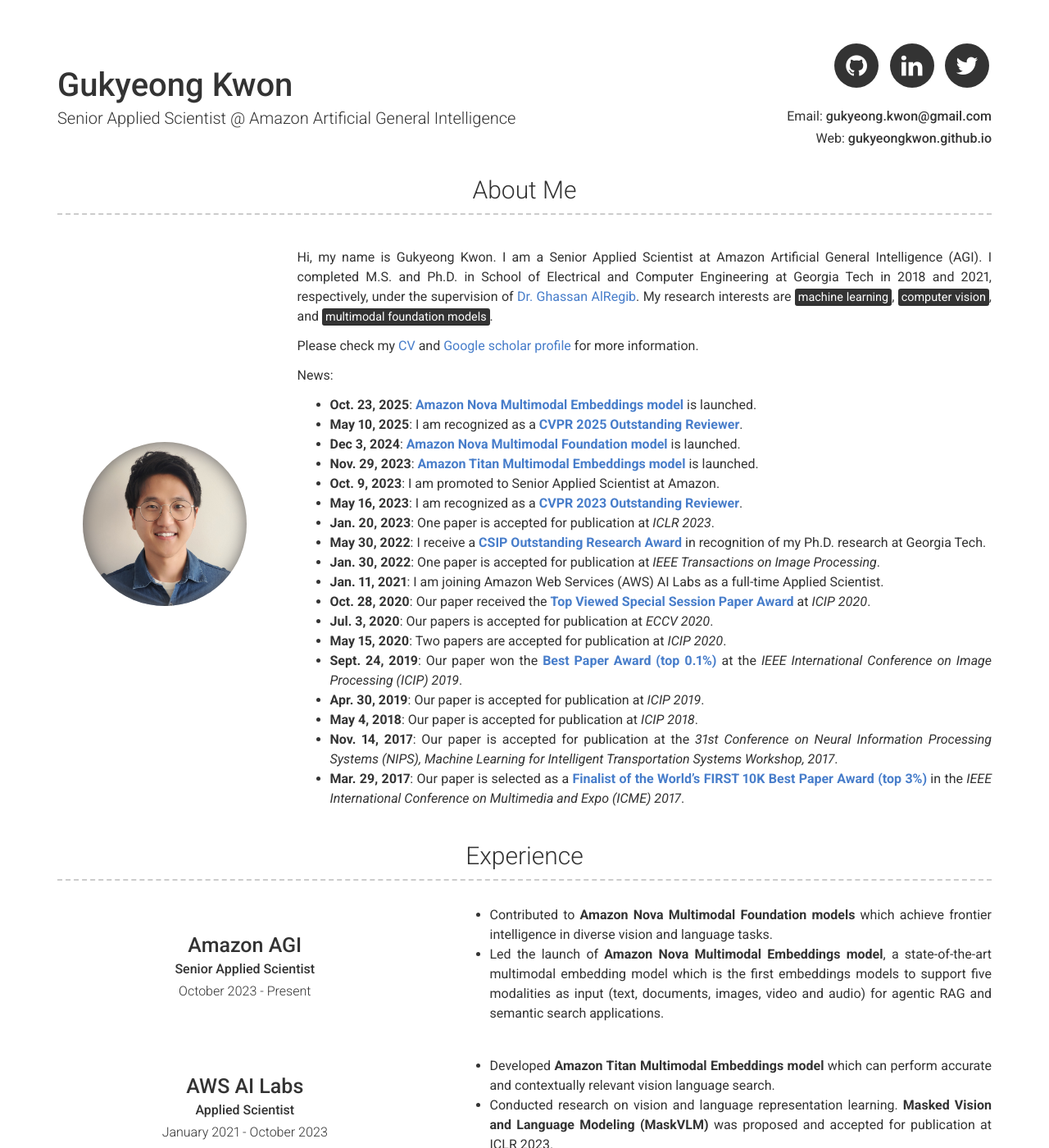
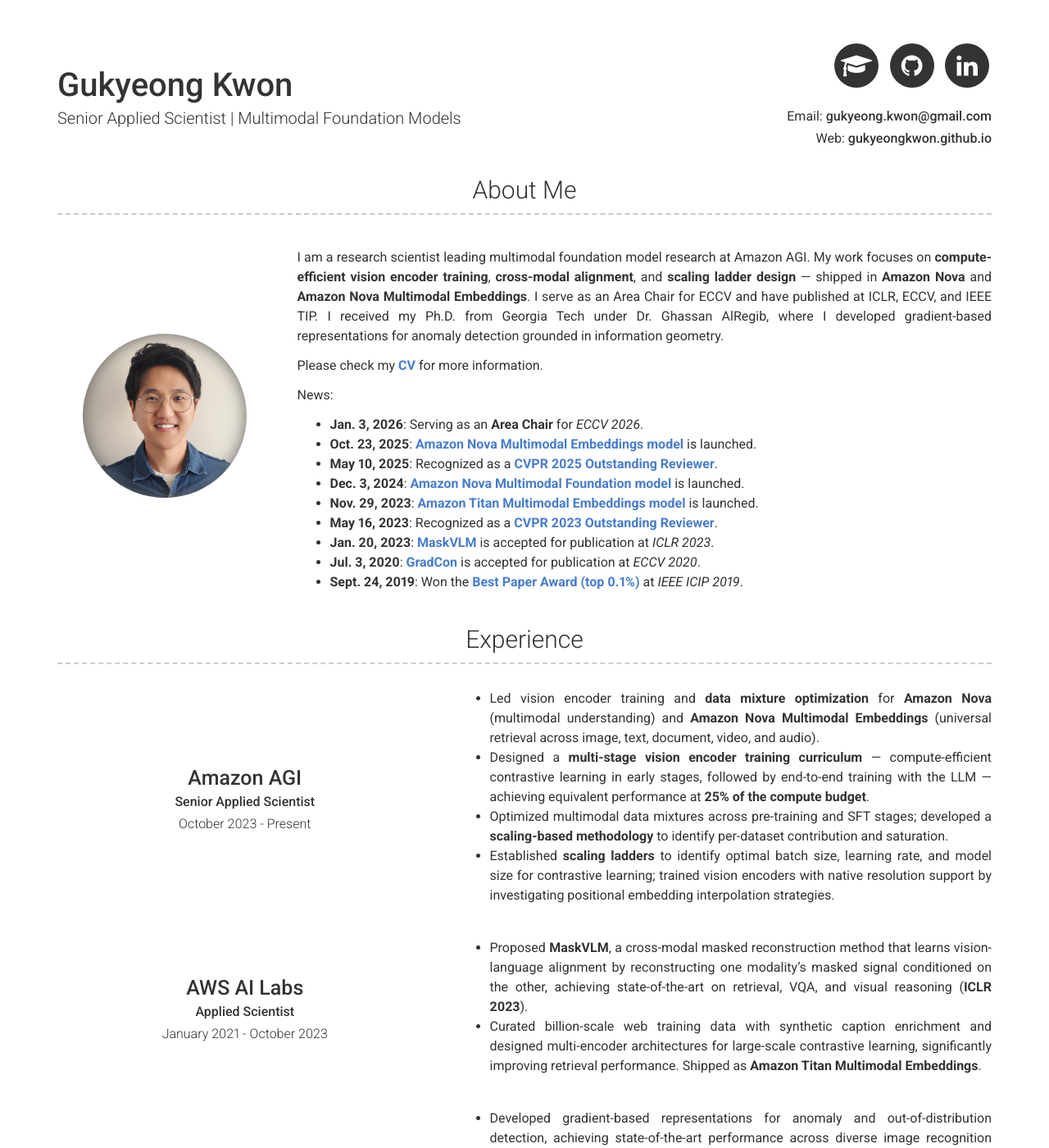
Before and after one commit to gukyeongkwon/gukyeongkwon.github.io, a Jekyll site: the page built from index.md, in a window 1280 px wide and 1400 px high. Shown: the whole window at 82% size. Built offline with Jekyll 4.4.1, drawn with Linux system fonts in a browser that asks for light colours; some of the changed text lies outside the part shown.

Commit message:
Overall resume/website update, adding the Google Scholar icon

```diff
--- a/_config.yml
+++ b/_config.yml
@@ -4,12 +4,13 @@ repository: gukyeongkwon/website
 
 # Personal info
 name: Gukyeong Kwon
-title: Senior Applied Scientist @ Amazon Artificial General Intelligence
+title: Senior Applied Scientist | Multimodal Foundation Models
 email: gukyeong.kwon@gmail.com
 website: gukyeongkwon.github.io
 
 # Social links
-twitter_username: GukyeongKwon
+# twitter_username: GukyeongKwon
+google_scholar_url: https://scholar.google.com/citations?user=So9yfEQAAAAJ
 github_username:  gukyeongkwon
 linkedin_username: gukyeong-kwon
 # twitter_username: jekyllrb
@@ -28,29 +29,34 @@ linkedin_username: gukyeong-kwon
 # about_title: About Me (Use this to override about section title)
 about_profile_image: images/Gukyeong_12302020_square.jpg
 about_content: | # this will include new lines to allow paragraphs
-  Hi, my name is Gukyeong Kwon. I am a Senior Applied Scientist at Amazon Artificial General Intelligence (AGI). I completed M.S. and Ph.D. in School of Electrical and Computer Engineering at Georgia Tech in 2018 and 2021, respectively, under the supervision of [Dr. Ghassan AlRegib](https://ghassanalregib.info/){:target="_blank"}. My research interests are <mark>machine learning</mark>, <mark>computer vision</mark>, and <mark>multimodal foundation models</mark>.
+  I am a research scientist leading multimodal foundation model research at Amazon AGI. My work focuses on **compute-efficient vision encoder training**, **cross-modal alignment**, and **scaling ladder design** --- shipped in **Amazon Nova** and **Amazon Nova Multimodal Embeddings**. I serve as an Area Chair for ECCV and have published at ICLR, ECCV, and IEEE TIP. I received my Ph.D. from Georgia Tech under Dr. Ghassan AlRegib, where I developed gradient-based representations for anomaly detection grounded in information geometry.
 
-  Please check my [CV](resume/Gukyeong_Kwon_Resume.pdf){:target="_blank"} and [Google scholar profile](https://scholar.google.com/citations?user=So9yfEQAAAAJ&hl=en&oi=ao){:target="_blank"} for more information.
+  Please check my [**CV**](resume/Gukyeong_Kwon_Resume.pdf){:target="_blank"} for more information.
 
   News:
+    - **Jan. 3, 2026**: Serving as an **Area Chair** for *ECCV 2026*.
     - **Oct. 23, 2025**: [**Amazon Nova Multimodal Embeddings model**](https://aws.amazon.com/blogs/aws/amazon-nova-multimodal-embeddings-now-available-in-amazon-bedrock/) is launched.
-    - **May 10, 2025**: I am recognized as a [**CVPR 2025 Outstanding Reviewer**](https://cvpr.thecvf.com/Conferences/2025/ProgramCommittee#all-outstanding-reviewer).
-    - **Dec 3, 2024**: [**Amazon Nova Multimodal Foundation model**](https://www.aboutamazon.com/news/aws/amazon-nova-artificial-intelligence-bedrock-aws) is launched.
+    - **May 10, 2025**: Recognized as a [**CVPR 2025 Outstanding Reviewer**](https://cvpr.thecvf.com/Conferences/2025/ProgramCommittee#all-outstanding-reviewer).
+    - **Dec. 3, 2024**: [**Amazon Nova Multimodal Foundation model**](https://www.aboutamazon.com/news/aws/amazon-nova-artificial-intelligence-bedrock-aws) is launched.
     - **Nov. 29, 2023**: [**Amazon Titan Multimodal Embeddings model**](https://www.amazon.science/blog/amazon-web-services-releases-two-new-titan-vision-language-models) is launched.
-    - **Oct. 9, 2023**: I am promoted to Senior Applied Scientist at Amazon.
-    - **May 16, 2023**: I am recognized as a [**CVPR 2023 Outstanding Reviewer**](https://cvpr.thecvf.com/Conferences/2023/OutstandingReviewers).
-    - **Jan. 20, 2023**: One paper is accepted for publication at *ICLR 2023*.
-    - **May 30, 2022**: I receive a [**CSIP Outstanding Research Award**](images/csip_award.jpeg) in recognition of my Ph.D. research at Georgia Tech.
-    - **Jan. 30, 2022**: One paper is accepted for publication at *IEEE Transactions on Image Processing*.
-    - **Jan. 11, 2021**: I am joining Amazon Web Services (AWS) AI Labs as a full-time Applied Scientist.
-    - **Oct. 28, 2020**: Our paper received the [**Top Viewed Special Session Paper Award**](images/icip2020_mohit_award.pdf) at *ICIP 2020*.
-    - **Jul. 3, 2020**: Our papers is accepted for publication at *ECCV 2020*.
-    - **May 15, 2020**: Two papers are accepted for publication at *ICIP 2020*.
-    - **Sept. 24, 2019**: Our paper won the [**Best Paper Award (top 0.1%)**](https://www.ece.gatech.edu/news/627107/olives-team-wins-ieee-icip-best-paper-award){:target="_blank"} at the *IEEE International Conference on Image Processing (ICIP) 2019*.
-    - **Apr. 30, 2019**: Our paper is accepted for publication at *ICIP 2019*.
-    - **May 4, 2018**: Our paper is accepted for publication at *ICIP 2018*.
-    - **Nov. 14, 2017**: Our paper is accepted for publication at the *31st Conference on Neural Information Processing Systems (NIPS), Machine Learning for Intelligent Transportation Systems Workshop, 2017*.
-    - **Mar. 29, 2017**:  Our paper is selected as a [**Finalist of the World’s FIRST 10K Best Paper Award (top 3%)**](https://www.ece.gatech.edu/news/594459/multimedia-and-sensors-lab-team-named-best-paper-award-finalist){:target="_blank"} in the *IEEE International Conference on Multimedia and Expo (ICME) 2017*.
+    - **May 16, 2023**: Recognized as a [**CVPR 2023 Outstanding Reviewer**](https://cvpr.thecvf.com/Conferences/2023/OutstandingReviewers).
+    - **Jan. 20, 2023**: [**MaskVLM**](https://arxiv.org/abs/2208.02131) is accepted for publication at *ICLR 2023*.
+    - **Jul. 3, 2020**: [**GradCon**](https://arxiv.org/abs/2007.09507) is accepted for publication at *ECCV 2020*.
+    - **Sept. 24, 2019**: Won the [**Best Paper Award (top 0.1%)**](images/icip2019_gukyeong_award.jpg){:target="_blank"} at *IEEE ICIP 2019*.
+
+# - **Nov. 29, 2023**: [**Amazon Titan Multimodal Embeddings model**](https://www.amazon.science/blog/amazon-web-services-releases-two-new-titan-vision-language-models) is launched.
+# - **Oct. 9, 2023**: I am promoted to Senior Applied Scientist at Amazon.
+
+# - **May 30, 2022**: I receive a [**CSIP Outstanding Research Award**](images/csip_award.jpeg) in recognition of my Ph.D. research at Georgia Tech.
+# - **Jan. 30, 2022**: One paper is accepted for publication at *IEEE Transactions on Image Processing*.
+# - **Jan. 11, 2021**: I am joining Amazon Web Services (AWS) AI Labs as a full-time Applied Scientist.
+# - **Oct. 28, 2020**: Our paper received the [**Top Viewed Special Session Paper Award**](images/icip2020_mohit_award.pdf) at *ICIP 2020*.
+# - **Jul. 3, 2020**: Our papers is accepted for publication at *ECCV 2020*.
+# - **May 15, 2020**: Two papers are accepted for publication at *ICIP 2020*.
+# - **Apr. 30, 2019**: Our paper is accepted for publication at *ICIP 2019*.
+# - **May 4, 2018**: Our paper is accepted for publication at *ICIP 2018*.
+# - **Nov. 14, 2017**: Our paper is accepted for publication at the *31st Conference on Neural Information Processing Systems (NIPS), Machine Learning for Intelligent Transportation Systems Workshop, 2017*.
+# - **Mar. 29, 2017**:  Our paper is selected as a [**Finalist of the World’s FIRST 10K Best Paper Award (top 3%)**](https://www.ece.gatech.edu/news/594459/multimedia-and-sensors-lab-team-named-best-paper-award-finalist){:target="_blank"} in the *IEEE International Conference on Multimedia and Expo (ICME) 2017*.
 
 #- **July 14, 2021**: I successfully finished my Ph.D. dissertation defense.
 #- **January 2, 2020**: I am joining Amazon Web Services (AWS) AI Labs as an Applied Scientist Intern in Summer 2020.
@@ -78,7 +84,7 @@ more_content: | # this will include new lines to allow paragraphs
   Or you could title it **Skills** and write a bit more about things that make you more desirable, like *leadership* or *teamwork*
 
 # Footer
-footer_show_references: true
+footer_show_references: false
 
 # Build settings
 # theme: modern-resume-theme (Use this is you are hosting your resume yourself)
--- a/_data/experience.yml
+++ b/_data/experience.yml
@@ -5,38 +5,39 @@
   job_title: Senior Applied Scientist
   dates: October 2023 - Present
   description: | # this will include new lines to allow paragraphs
-    - Contributed to **Amazon Nova Multimodal Foundation models** which achieve frontier intelligence in diverse vision and language tasks.
-    - Led the launch of **Amazon Nova Multimodal Embeddings model**, a state-of-the-art multimodal embedding model which is the first embeddings models to support five modalities as input (text, documents, images, video and audio) for agentic RAG and semantic search applications.
+    - Led vision encoder training and **data mixture optimization** for **Amazon Nova** (multimodal understanding) and **Amazon Nova Multimodal Embeddings** (universal retrieval across image, text, document, video, and audio).
+    - Designed a **multi-stage vision encoder training curriculum** — compute-efficient contrastive learning in early stages, followed by end-to-end training with the LLM — achieving equivalent performance at **25% of the compute budget**.
+    - Optimized multimodal data mixtures across pre-training and SFT stages; developed a **scaling-based methodology** to identify per-dataset contribution and saturation.
+    - Established **scaling ladders** to identify optimal batch size, learning rate, and model size for contrastive learning; trained vision encoders with native resolution support by investigating positional embedding interpolation strategies.
 
 - layout: left-exp
   company: AWS AI Labs
   job_title: Applied Scientist
   dates: January 2021 - October 2023
   description: | # this will include new lines to allow paragraphs
-    - Developed **Amazon Titan Multimodal Embeddings model** which can perform accurate and contextually relevant vision language search.
-    - Conducted research on vision and language representation learning. **Masked Vision and Language Modeling (MaskVLM)** was proposed and accepted for publication at ICLR 2023.
+    - Proposed **MaskVLM**, a cross-modal masked reconstruction method that learns vision-language alignment by reconstructing one modality's masked signal conditioned on the other, achieving state-of-the-art on retrieval, VQA, and visual reasoning (**ICLR 2023**).
+    - Curated billion-scale web training data with synthetic caption enrichment and designed multi-encoder architectures for large-scale contrastive learning, significantly improving retrieval performance. Shipped as **Amazon Titan Multimodal Embeddings**.
 
-- layout: left-exp
-  company: AWS AI Labs
-  job_title: Applied Scientist Intern
-  dates: May 2020 - August 2020
-  description: | # this will include new lines to allow paragraphs
-    - Developed regularization techniques for **vision and language models** and achieved improved performance in **visual question answering**, **caption-based image retrieval**, and **referring expressions**.
+# - layout: left-exp
+#   company: AWS AI Labs
+#   job_title: Applied Scientist Intern
+#   dates: May 2020 - August 2020
+#   description: | # this will include new lines to allow paragraphs
+#     - Developed regularization techniques for vision and language models and achieved improved performance in visual question answering, caption-based image retrieval, and referring expressions.
 
-- layout: left-exp
-  company: Panasonic Automotive
-  job_title: Deep Learning Research Intern
-  dates: May 2018 - July 2018
-  description: | # this will include new lines to allow paragraphs
-    - Developed deep learning-based algorithms for **drivers' misbehavior detection in autonomous vehicles**.
-    - Focused on driver's **pose estimation** and **hand detection** algorithms using Tensorflow and C++.
+# - layout: left-exp
+#   company: Panasonic Automotive
+#   job_title: Deep Learning Research Intern
+#   dates: May 2018 - July 2018
+#   description: | # this will include new lines to allow paragraphs
+#     - Developed deep learning-based algorithms for **drivers' misbehavior detection in autonomous vehicles**.
+#     - Focused on driver's **pose estimation** and **hand detection** algorithms using Tensorflow and C++.
 
 - layout: left-exp
   company: Georgia Tech
   job_title: Graduate Research/Teaching Assistant
   dates: January 2016 - December 2020
   description: | # this will include new lines to allow paragraphs
-      - Developed an anomaly detection algorithm using gradient-based representations which characterize knowledge that the model has not learned.
-      - Conducted research on accident event detection algorithms to detect abnormal situations in driving scenarios and **ensure safe autonomous driving**.
-      - Introduced a large-scale traffic sign recognition dataset for **robust visual understanding under challenging conditions**.
-      - Developed a **perceptual video quality assessment (VQA)** metric which achieved the state-of-the-art performance in estimating the impact of visual distortions on **human perception**.
+    - Developed gradient-based representations for anomaly and out-of-distribution detection, achieving state-of-the-art performance across diverse image recognition datasets (**ECCV 2020**, **ICIP Best Paper 2019**).
+    - Grounded gradient-based representations theoretically using Fisher kernel from information geometry.
+    - Developed a gating model for generalized zero-shot learning that calibrates bias toward seen classes (**IEEE TIP 2022**).
--- a/_includes/header.html
+++ b/_includes/header.html
@@ -24,6 +24,13 @@
           <li>
             <a target="_blank" href="https://www.flickr.com/photos/{{ site.flickr_username| cgi_escape | escape }}" class="button button--sacnite button--round-l">
               <i class="fa fa-flickr" title="Flickr link"></i>
+            </a>
+          </li>
+        {%- endif -%}
+        {%- if site.google_scholar_url -%}
+          <li>
+            <a target="_blank" href="{{ site.google_scholar_url }}" class="button button--sacnite button--round-l">
+              <i class="fa fa-graduation-cap" title="Google Scholar link"></i>
             </a>
           </li>
         {%- endif -%}
--- a/_includes/projects.html
+++ b/_includes/projects.html
@@ -1,5 +1,5 @@
 <div class="container projects-container">
-  <h3>{{ site.projects_title | default: "Publications" }}</h3>
+  <h3>{{ site.projects_title | default: "Selected Publications" }}</h3>
   {% for project in site.data.projects %}
     {% include {{ project.layout | default: 'left' | append: ".html" }} item=project %}
   {% endfor %}
```
Also changed, not shown: _data/projects.yml (+34 -28 lines), images/acl2023.png (added), images/icip2019_gukyeong_award.jpg (added), 1 other file.
